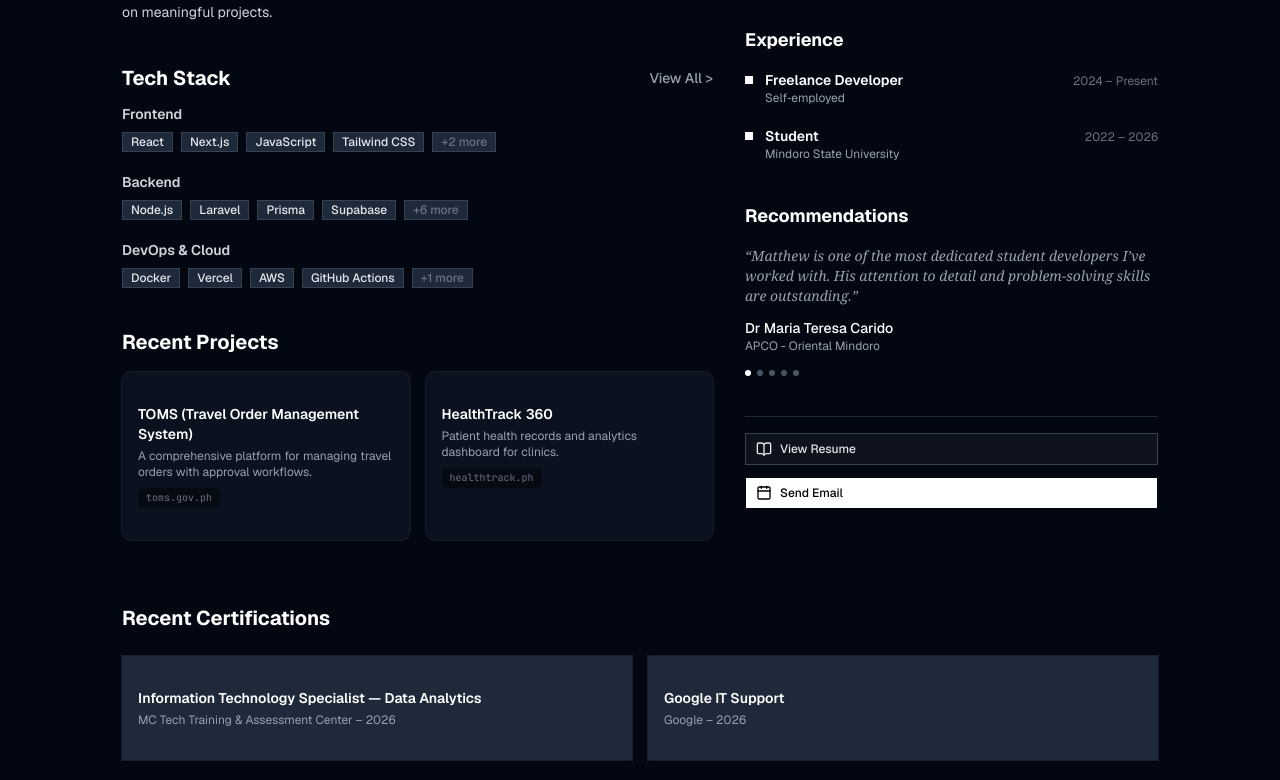
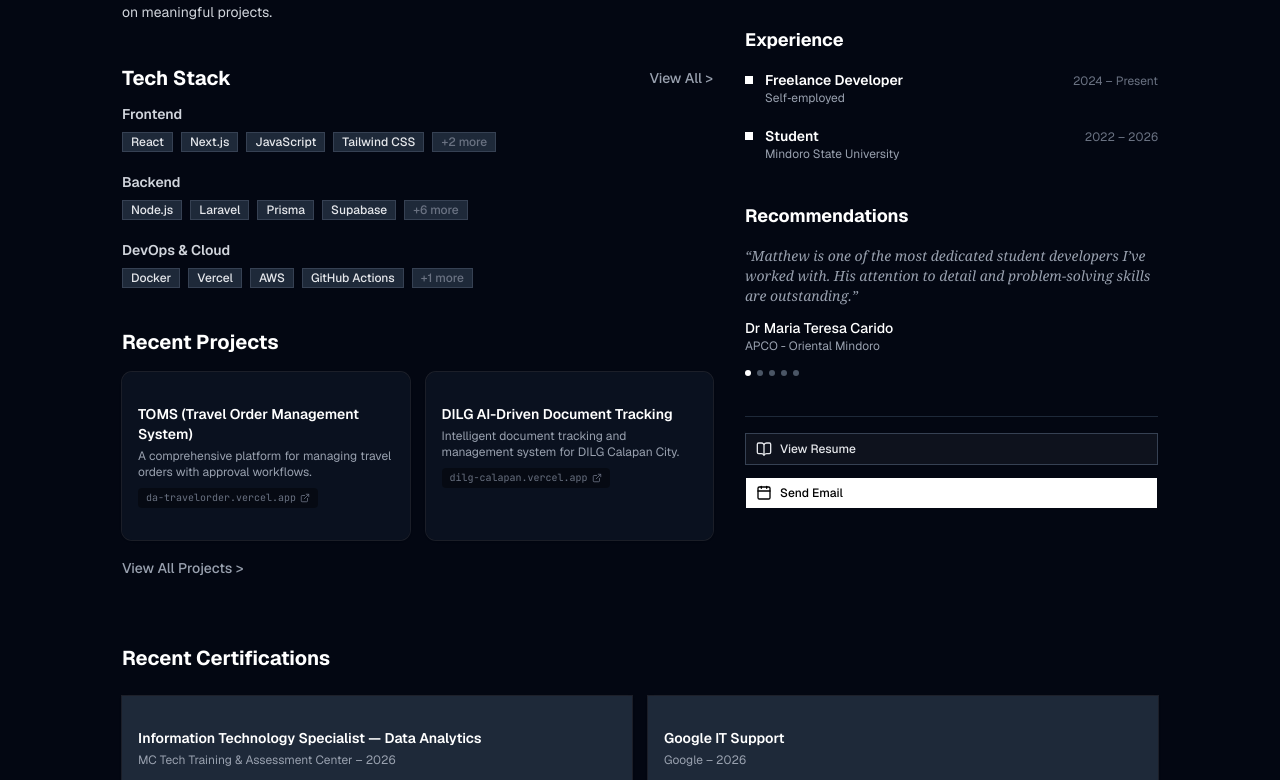
Before and after one commit to abfasb/matthew-portfolio, a Next.js app: page / in a window 1280 px wide. Shown: the part 466-1246 px from the top of the page. Built offline with nearby package versions, Linux system fonts and the light colour scheme.

Commit message:
added projects

```diff
--- a/app/page.tsx
+++ b/app/page.tsx
@@ -28,12 +28,13 @@ import {
   Sun,
   Moon,
   X,
+  ExternalLink,
 } from "lucide-react";
 import logo from "@/public/matt-id.jpg";
 
 const allTech = {
   Frontend: ["React", "Next.js", "JavaScript", "Tailwind CSS", "TypeScript", "Redux"],
-  Backend: ["Node.js", "Laravel", "Prisma", "Supabase", "Express.js", "REST APIs", "MongoDB", "OAuth", "MySQL", "PostgreSQL", ],
+  Backend: ["Node.js", "Laravel", "Prisma", "Supabase", "Express.js", "REST APIs", "MongoDB", "OAuth", "MySQL", "PostgreSQL"],
   "DevOps & Cloud": ["Docker", "Vercel", "AWS", "GitHub Actions", "Firebase"],
 };
 
@@ -44,8 +45,37 @@ const galleryImages = [
   "/carousel-3.jpg",
 ];
 
+const allProjects = [
+  {
+    title: "TOMS (Travel Order Management System)",
+    description: "A comprehensive platform for managing travel orders with approval workflows.",
+    url: "https://da-travelorder.vercel.app",
+  },
+  {
+    title: "DILG AI-Driven Document Tracking for Calapan",
+    description: "Intelligent document tracking and management system for DILG Calapan City.",
+    url: "https://dilg-calapan.vercel.app",
+  },
+  {
+    title: "HealthTrack 360",
+    description: "Patient health records and analytics dashboard for clinics.",
+    url: "",
+  },
+  {
+    title: "Bright Cares System",
+    description: "E‑commerce platform with inventory management and AI‑driven sales prediction.",
+    url: "https://brightcares-autoparts.web.app",
+  },
+  {
+    title: "Geomapping with Spatial 3D Analysis",
+    description: "Interactive geospatial visualization and 3D terrain analysis tool.",
+    url: "https://da-geomapping.vercel.app",
+  },
+];
+
 export default function PortfolioPage() {
-  const [viewAllOpen, setViewAllOpen] = useState(false);
+  const [viewAllTechOpen, setViewAllTechOpen] = useState(false);
+  const [viewAllProjectsOpen, setViewAllProjectsOpen] = useState(false);
   const { setTheme, resolvedTheme } = useTheme();
   const [mounted, setMounted] = useState(false);
 
@@ -69,7 +99,6 @@ export default function PortfolioPage() {
     return () => window.removeEventListener("keydown", handleKeyDown);
   }, [galleryOpen]);
 
-  // Prevent rendering until mounted to avoid hydration mismatch
   if (!mounted) {
     return <div className="bg-white dark:bg-gray-950 min-h-screen" />;
   }
@@ -97,7 +126,6 @@ export default function PortfolioPage() {
               <h1 className="text-3xl font-bold tracking-tight text-gray-900 dark:text-white">
                 Matthew C. Balinton
               </h1>
-              {/* Custom verified badge */}
               <svg
                 viewBox="0 0 24 24"
                 className="w-5 h-5 text-blue-500 fill-current"
@@ -175,7 +203,7 @@ export default function PortfolioPage() {
             <div>
               <div className="flex justify-between items-center mb-3">
                 <h2 className="text-xl font-bold text-gray-900 dark:text-white">Tech Stack</h2>
-                <Dialog open={viewAllOpen} onOpenChange={setViewAllOpen}>
+                <Dialog open={viewAllTechOpen} onOpenChange={setViewAllTechOpen}>
                   <DialogTrigger asChild>
                     <button className="text-sm font-medium text-gray-600 dark:text-gray-400 hover:text-gray-900 dark:hover:text-white transition-colors">
                       View All &gt;
@@ -226,7 +254,7 @@ export default function PortfolioPage() {
                         <Badge
                           variant="outline"
                           className="bg-gray-50 dark:bg-gray-800 text-gray-400 dark:text-gray-500 border-gray-200 dark:border-gray-700 font-medium text-xs cursor-pointer hover:text-gray-600 dark:hover:text-gray-300"
-                          onClick={() => setViewAllOpen(true)}
+                          onClick={() => setViewAllTechOpen(true)}
                         >
                           +{techs.length - 4} more
                         </Badge>
@@ -238,9 +266,17 @@ export default function PortfolioPage() {
             </div>
 
             <div>
-              <h2 className="text-xl font-bold text-gray-900 dark:text-white mb-4">Recent Projects</h2>
+              <div className="flex justify-between items-center mb-4">
+                <h2 className="text-xl font-bold text-gray-900 dark:text-white">Recent Projects</h2>
+              </div>
               <div className="grid grid-cols-2 gap-4">
-                <Card className="border-gray-100 dark:border-gray-800 bg-gray-50/70 dark:bg-gray-900/60 hover:bg-gray-50 dark:hover:bg-gray-800 transition-colors shadow-sm rounded-lg">
+                <a
+                  href="https://da-travelorder.vercel.app"
+                  target="_blank"
+                  rel="noopener noreferrer"
+                  className="block"
+                >
+                  <Card className="border-gray-100 dark:border-gray-800 bg-gray-50/70 dark:bg-gray-900/60 hover:bg-gray-50 dark:hover:bg-gray-800 transition-colors shadow-sm rounded-lg h-full">
                     <CardContent className="p-4">
                       <h3 className="font-semibold text-gray-900 dark:text-white text-sm">
                         TOMS (Travel Order Management System)
@@ -248,24 +284,88 @@ export default function PortfolioPage() {
                       <p className="text-xs text-gray-600 dark:text-gray-400 mt-1 line-clamp-2">
                         A comprehensive platform for managing travel orders with approval workflows.
                       </p>
-                    <span className="inline-block mt-2 font-mono text-[10px] text-gray-400 dark:text-gray-500 bg-white/60 dark:bg-black/40 px-2 py-0.5 rounded">
-                      toms.gov.ph
+                      <span className="inline-flex items-center gap-1 mt-2 font-mono text-[10px] text-gray-400 dark:text-gray-500 bg-white/60 dark:bg-black/40 px-2 py-0.5 rounded">
+                        da-travelorder.vercel.app
+                        <ExternalLink className="w-2.5 h-2.5" />
                       </span>
                     </CardContent>
                   </Card>
-                <Card className="border-gray-100 dark:border-gray-800 bg-gray-50/70 dark:bg-gray-900/60 hover:bg-gray-50 dark:hover:bg-gray-800 transition-colors shadow-sm rounded-lg">
+                </a>
+                <a
+                  href="https://dilg-calapan.vercel.app"
+                  target="_blank"
+                  rel="noopener noreferrer"
+                  className="block"
+                >
+                  <Card className="border-gray-100 dark:border-gray-800 bg-gray-50/70 dark:bg-gray-900/60 hover:bg-gray-50 dark:hover:bg-gray-800 transition-colors shadow-sm rounded-lg h-full">
                     <CardContent className="p-4">
                       <h3 className="font-semibold text-gray-900 dark:text-white text-sm">
-                      HealthTrack 360
+                        DILG AI-Driven Document Tracking
                       </h3>
                       <p className="text-xs text-gray-600 dark:text-gray-400 mt-1 line-clamp-2">
-                      Patient health records and analytics dashboard for clinics.
+                        Intelligent document tracking and management system for DILG Calapan City.
                       </p>
-                    <span className="inline-block mt-2 font-mono text-[10px] text-gray-400 dark:text-gray-500 bg-white/60 dark:bg-black/40 px-2 py-0.5 rounded">
-                      healthtrack.ph
+                      <span className="inline-flex items-center gap-1 mt-2 font-mono text-[10px] text-gray-400 dark:text-gray-500 bg-white/60 dark:bg-black/40 px-2 py-0.5 rounded">
+                        dilg-calapan.vercel.app
+                        <ExternalLink className="w-2.5 h-2.5" />
                       </span>
                     </CardContent>
                   </Card>
+                </a>
+              </div>
+
+              <div className="mt-4">
+                <Dialog open={viewAllProjectsOpen} onOpenChange={setViewAllProjectsOpen}>
+                  <DialogTrigger asChild>
+                    <button className="text-sm font-medium text-gray-600 dark:text-gray-400 hover:text-gray-900 dark:hover:text-white transition-colors inline-flex items-center gap-1">
+                      View All Projects &gt;
+                    </button>
+                  </DialogTrigger>
+                  <DialogContent className="sm:max-w-3xl dark:bg-gray-900 dark:border-gray-800 rounded-xl border border-gray-200 dark:border-gray-800 shadow-2xl p-0 overflow-hidden">
+                    <DialogHeader className="px-6 pt-6 pb-3 border-b border-gray-100 dark:border-gray-800">
+                      <DialogTitle className="text-xl font-bold dark:text-white">
+                        All Projects
+                      </DialogTitle>
+                      <DialogDescription className="text-sm text-gray-500 dark:text-gray-400">
+                        A complete list of projects I have built or contributed to.
+                      </DialogDescription>
+                    </DialogHeader>
+                    <div className="px-6 py-4 max-h-[60vh] overflow-y-auto dialog-scrollbar-hide">
+                      <div className="grid grid-cols-1 sm:grid-cols-2 gap-4">
+                        {allProjects.map((project) => (
+                          <Card
+                            key={project.title}
+                            className="border-gray-100 dark:border-gray-800 bg-gray-50/70 dark:bg-gray-900/60 hover:bg-gray-50 dark:hover:bg-gray-800 transition-all shadow-sm hover:shadow-md rounded-xl"
+                          >
+                            <CardContent className="p-5">
+                              <h3 className="font-semibold text-gray-900 dark:text-white text-sm">
+                                {project.title}
+                              </h3>
+                              <p className="text-xs text-gray-600 dark:text-gray-400 mt-2 line-clamp-3">
+                                {project.description}
+                              </p>
+                              {project.url ? (
+                                <a
+                                  href={project.url}
+                                  target="_blank"
+                                  rel="noopener noreferrer"
+                                  className="inline-flex items-center gap-1 mt-3 font-mono text-[11px] text-blue-600 dark:text-blue-400 bg-blue-50 dark:bg-blue-900/30 px-2 py-1 rounded-md hover:underline"
+                                >
+                                  {new URL(project.url).hostname}
+                                  <ExternalLink className="w-3 h-3" />
+                                </a>
+                              ) : (
+                                <span className="inline-block mt-3 font-mono text-[11px] text-gray-400 dark:text-gray-500 bg-white/60 dark:bg-black/40 px-2 py-1 rounded-md">
+                                  Private / Demo
+                                </span>
+                              )}
+                            </CardContent>
+                          </Card>
+                        ))}
+                      </div>
+                    </div>
+                  </DialogContent>
+                </Dialog>
               </div>
             </div>
           </section>
@@ -517,6 +617,17 @@ export default function PortfolioPage() {
           </p>
         </footer>
       </div>
+
+      {/* Global style to hide scrollbar in the projects dialog */}
+      <style jsx global>{`
+        .dialog-scrollbar-hide {
+          scrollbar-width: none;
+          -ms-overflow-style: none;
+        }
+        .dialog-scrollbar-hide::-webkit-scrollbar {
+          display: none;
+        }
+      `}</style>
     </div>
   );
 }
```
Lines whose indentation alone changed are shown as unchanged.
